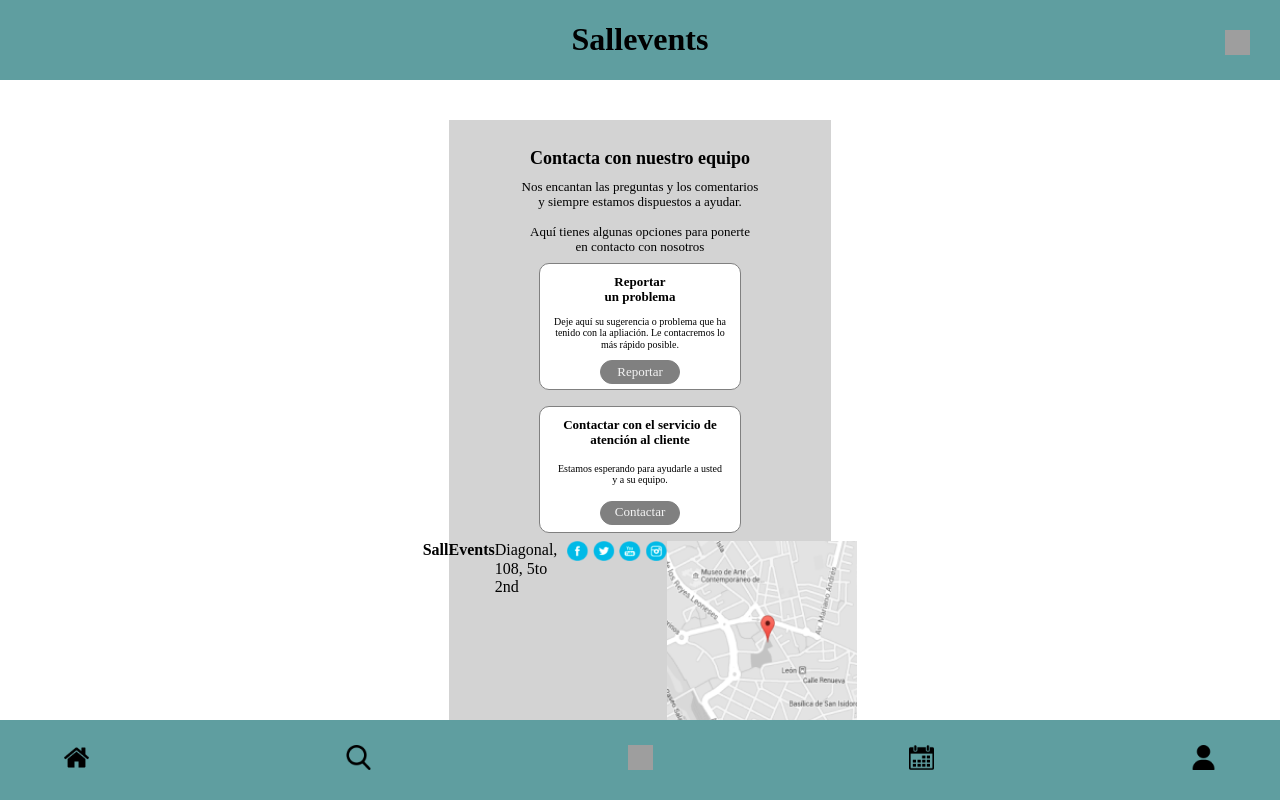
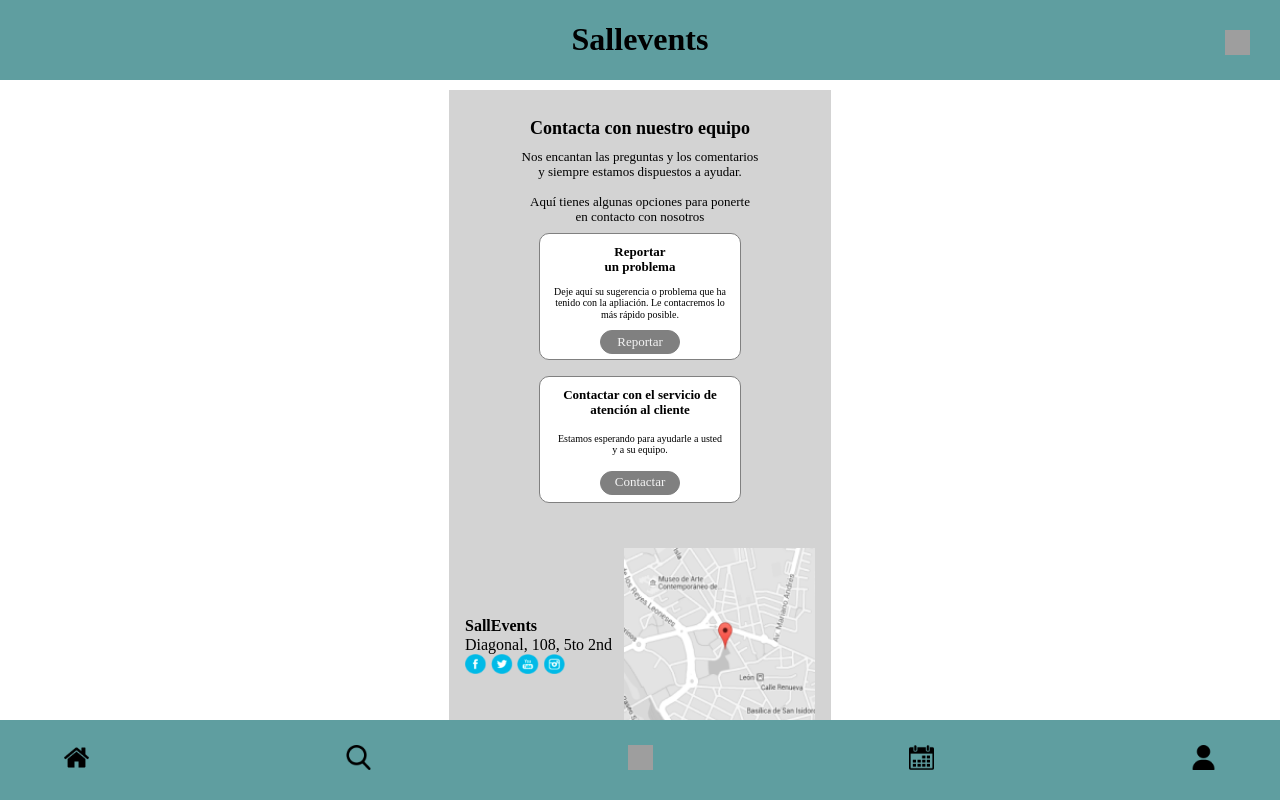
Before and after one commit to mateogalache/PWI-G03, a Vue app: page /Contactanos in a window 1280 px wide. Built offline with nearby package versions, Linux system fonts and the light colour scheme; grey boxes are pictures that could not be loaded.

Commit message:
contactanos 2

```diff
--- a/src/views/Contactanos.vue
+++ b/src/views/Contactanos.vue
@@ -11,7 +11,7 @@ import Header3 from '../components/Header3.vue';
 
     </Header3>
 
-    <div class="container1">
+    <div class="containercontactanos">
         <div class="eventocontainer1">
 
             <h1 class = "titulo">Contacta con nuestro equipo</h1>
@@ -43,23 +43,23 @@ import Header3 from '../components/Header3.vue';
                     Contactar
                 </div>
             </div>
+            <br><br/>
+            <div class="container2">
 
-            <div class="container2">
-                <div class = "parejas">
                     <div>
                         <b>SallEvents</b><br>
-                    </div>
-                    <div>
+
+
                         Diagonal, 108, 5to 2nd
-                    </div>
-                    <div>
+
+
                         <img src="src/assets/ImagenesEventos/redes_sociales.png"
                         width="100" height="20" alt="RedesSociales">
                     </div>
                     <img src="src/assets/ImagenesEventos/mapa.png"
                     width="200" height="200" alt="Mapa">
                 </div>
-            </div>
+
         </div>
     </div>
 
@@ -98,7 +98,7 @@ import Header3 from '../components/Header3.vue';
         margin: 15px;
     }
 
-    .container1{
+    .containercontactanos{
         display: flex;
         justify-content: center;
         flex-direction: column;
@@ -110,9 +110,10 @@ import Header3 from '../components/Header3.vue';
         display: flex;
         flex-direction: column;
         padding: 1em;
-        margin-top: 40px;
+        margin-top: 10px;
         width: 350px;
         align-items: center;
+        height: 100%;
     }
 
     .popup{
@@ -143,8 +144,7 @@ import Header3 from '../components/Header3.vue';
     .container2{
 
         display: flex;
-        justify-content: center;
-        flex-direction: column;
+
         align-items: center;
     }
 
```
